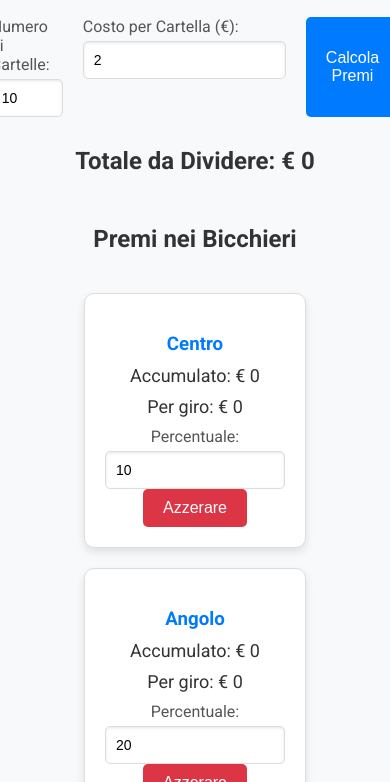
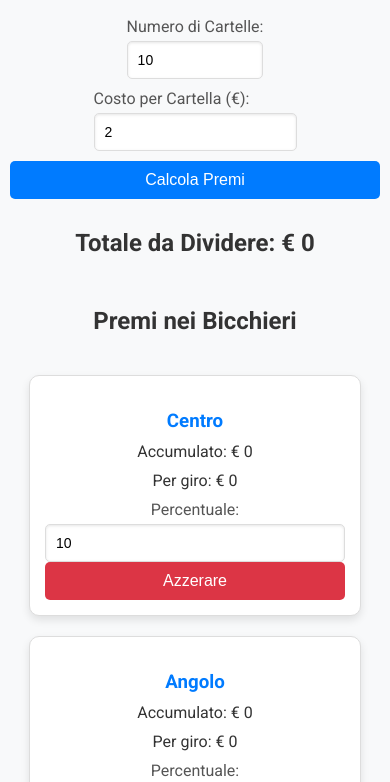
Before and after one commit to filipposiano/christmas-games, a plain HTML site: page index.html in a window 390 px wide. Shown: the part 62-844 px from the top of the page. Drawn offline with Linux system fonts and the light colour scheme.

Commit message:
responsive e icon

```diff
--- a/index.html
+++ b/index.html
@@ -3,6 +3,7 @@
 <head>
   <meta charset="UTF-8">
   <meta name="viewport" content="width=device-width, initial-scale=1.0">
+  <link rel="icon" href="img/game-svgrepo-com.svg">
   <title>Sinco Game Calculator</title>
   <link rel="stylesheet" href="styles.css">
 </head>
--- a/styles.css
+++ b/styles.css
@@ -19,6 +19,7 @@ h1 {
     justify-content: center;
     gap: 20px;
     margin-bottom: 30px;
+    flex-wrap: wrap;
 }
 
 label {
@@ -99,3 +100,39 @@ button:hover {
 .bicchiere button:hover {
     background-color: #c82333;
 }
+
+/* Media Queries for Responsive Design */
+@media (max-width: 768px) {
+    .inputs {
+        flex-direction: column;
+        align-items: center;
+    }
+
+    .bicchiere {
+        width: 100%;
+        max-width: 300px;
+    }
+}
+
+@media (max-width: 480px) {
+    body {
+        margin: 10px;
+    }
+
+    .inputs {
+        gap: 10px;
+    }
+
+    button {
+        width: 100%;
+        padding: 10px;
+    }
+
+    .bicchiere {
+        padding: 15px;
+    }
+
+    .bicchiere p {
+        font-size: 16px;
+    }
+}
```
Also changed, not shown: img/game-svgrepo-com.svg (added).
